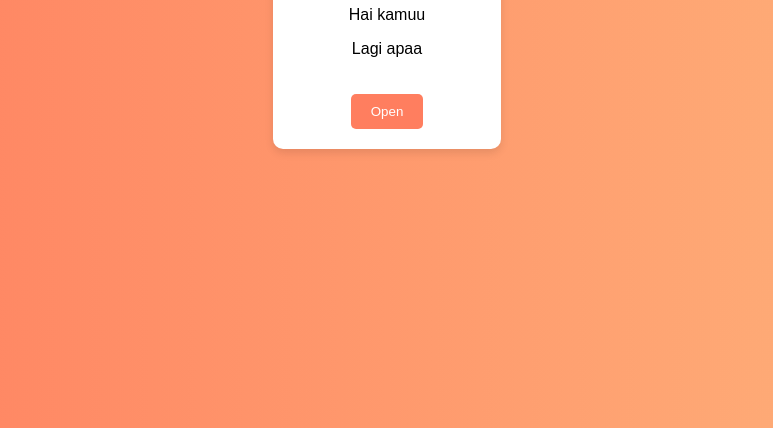
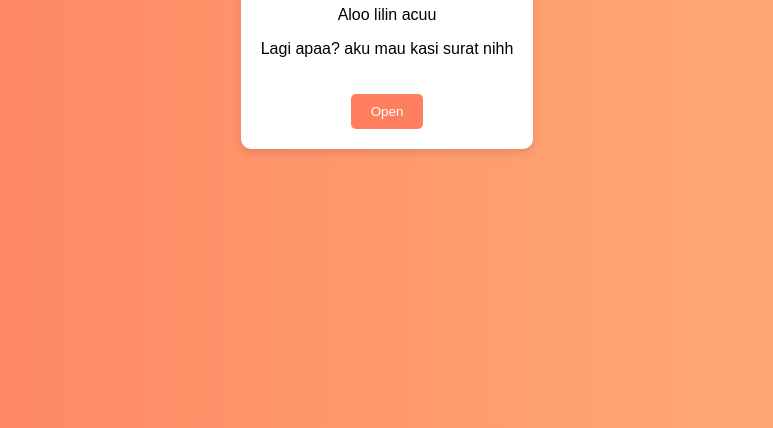
Before and after one commit to urclown/Haloo-Cantik, a plain HTML site: page index.html in a window 1280 px wide. Shown: the part 372-800 px from the top of the page, without its empty margins (253-1026 px from the left). Drawn offline with Linux system fonts and the light colour scheme.

Commit message:
Update index.html

```diff
--- a/index.html
+++ b/index.html
@@ -10,8 +10,8 @@
     <div class="container">
         <div class="card">
             <h1>Surat Coklat</h1>
-            <p>Hai kamuu</p>
-            <p>Lagi apaa</p>
+            <p>Aloo lilin acuu</p>
+            <p>Lagi apaa? aku mau kasi surat nihh</p>
             <button id="revealButton">Open</button>
             <div id="hiddenMessage" class="hidden">
                 <p>ini surat coklatku buat kamuu <3</p>
```
